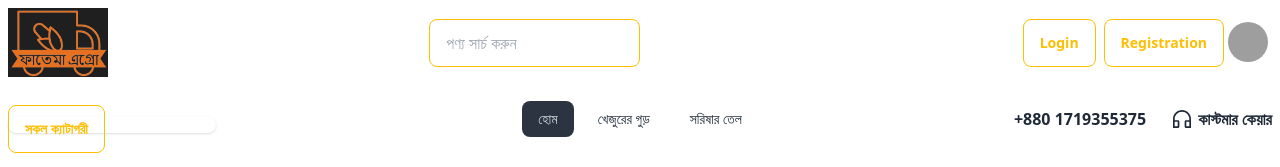
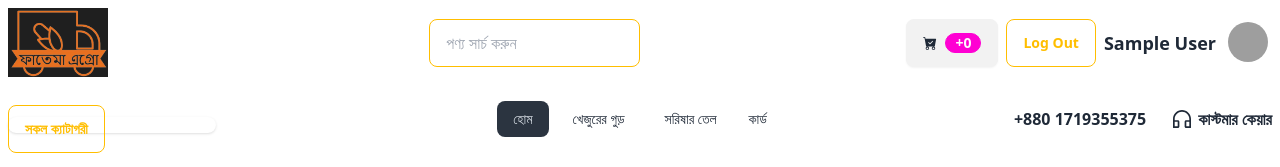
Before and after one commit to tushar-h789/fatema-agro-LI-client, a React (Vite) app: page / in a window 1280 px wide. Shown: the top 167 px of the page. Built offline with nearby package versions, Linux system fonts and the light colour scheme; no server answers; sample sign-in values are in the browser's storage; grey boxes are pictures that could not be loaded; some icons are missing.

Commit message:
authontication part done

```diff
--- a/package.json
+++ b/package.json
@@ -24,6 +24,7 @@
     "react-parallax": "^3.5.1",
     "react-router-dom": "^6.21.1",
     "sort-by": "^1.2.0",
+    "sweetalert2": "^11.10.2",
     "swiper": "^11.0.5"
   },
   "devDependencies": {
--- /dev/null
+++ b/src/Routes/PrivateRoutes.jsx
@@ -0,0 +1,21 @@
+import { useContext } from "react"
+import { AuthContext } from "../providers/AuthProvider"
+import { Navigate, useLocation, useNavigate } from "react-router-dom"
+
+const PrivateRoutes = ({children}) => {
+    const {user, loading} = useContext(AuthContext)
+    const location = useLocation()
+
+    if(loading){
+        return <progress className="progress w-56"></progress>
+    }
+
+  if(user){
+    return children
+  }
+
+  return <Navigate to='/login' state={{from:location}}></Navigate>
+
+}
+
+export default PrivateRoutes
--- a/src/Routes/Routes.jsx
+++ b/src/Routes/Routes.jsx
@@ -5,6 +5,8 @@ import GurProducts from "../pages/GurProducts/GurProducts/GurProducts";
 import SorisaTel from "../pages/SorisaTel/SorisaTel/SorisaTel";
 import Registration from "../pages/Login/Registration/Registration";
 import Login from "../pages/Login/Login/Login";
+import Cart from "../pages/Shared/Cart/Cart";
+import PrivateRoutes from "./PrivateRoutes";
 
 export const router = createBrowserRouter([
   {
@@ -31,6 +33,10 @@ export const router = createBrowserRouter([
         path: "/sorisaTel",
         element: <SorisaTel />,
       },
+      {
+        path: '/cart',
+        element: <PrivateRoutes><Cart/></PrivateRoutes>
+      }
     ],
   },
 ]);
--- a/src/pages/Login/Login/Login.jsx
+++ b/src/pages/Login/Login/Login.jsx
@@ -1,15 +1,40 @@
+import { useContext } from "react";
 import { Helmet } from "react-helmet-async";
 import { useForm } from "react-hook-form";
-import { Link } from "react-router-dom";
+import { Link, useLocation, useNavigate } from "react-router-dom";
+import { AuthContext } from "../../../providers/AuthProvider";
+import Swal from "sweetalert2";
 
 const Login = () => {
+  const {loginUser} = useContext(AuthContext)
+  const navigate = useNavigate()
+  const location = useLocation()
+
+  const from = location.state?.from?.pathname || '/';
+
   const {
     register,
     handleSubmit,
     formState: { errors },
   } = useForm();
 
-  const onSubmit = (data) => console.log(data);
+  const onSubmit = (data) =>{
+    loginUser(data.email, data.password)
+    .then(result =>{
+      const loggedUser = result.user
+      console.log(loggedUser);
+      Swal.fire({
+        position: "top-end",
+        icon: "success",
+        title: "Login Successfully",
+        showConfirmButton: false,
+        timer: 1500
+      });
+      setTimeout(() => {
+        navigate(from, {replace: true})
+      }, 1500);
+    })
+  };
 
   return (
     <div>
@@ -44,7 +69,7 @@ const Login = () => {
                   <span className="label-text">Password</span>
                 </label>
                 <input
-                  type="password"
+                  type="text"
                   {...register("password", {
                     required: true,
                     minLength: 6,
--- a/src/pages/Login/Registration/Registration.jsx
+++ b/src/pages/Login/Registration/Registration.jsx
@@ -1,16 +1,18 @@
+import { useForm } from "react-hook-form";
+import { Link, useNavigate } from "react-router-dom";
+import { Helmet } from "react-helmet-async";
 import { useContext } from "react";
-import { useForm } from "react-hook-form";
-import { Link } from "react-router-dom";
 import { AuthContext } from "../../../providers/AuthProvider";
-import { Helmet } from "react-helmet-async";
+import Swal from 'sweetalert2'
 
 const Registration = () => {
-  const { createUser } = useContext(AuthContext);
-  // console.log(createUser);
+  const { createUser, logOut, updateUserProfile } = useContext(AuthContext);
+  const navigate = useNavigate();
 
   const {
     register,
     handleSubmit,
+    reset,
     formState: { errors },
   } = useForm();
 
@@ -19,12 +21,23 @@ const Registration = () => {
     //   const loggedUser = result.user;
     //   console.log(loggedUser);
     // });
-    createUser(data.email, data.password)
-    .then(result =>{
-      // const loggedUser = result.user;
-      console.log(result);
-    })
-    console.log(data.email);
+    createUser(data.email, data.password).then((result) => {
+      const loggedUser = result.user;
+      console.log(loggedUser);
+      updateUserProfile(data.name).then(() => {
+        Swal.fire({
+          position: "top-end",
+          icon: "success",
+          title: "Registration Successfully",
+          showConfirmButton: false,
+          timer: 1500
+        });
+        logOut();
+        setTimeout(() => {
+          navigate("/login");
+        }, 2000);
+      });
+    });
   };
 
   return (
--- /dev/null
+++ b/src/pages/Shared/Cart/Cart.jsx
@@ -0,0 +1,8 @@
+
+const Cart = () => {
+  return (
+    <div>Cart</div>
+  )
+}
+
+export default Cart
--- a/src/pages/Shared/Header/Header.jsx
+++ b/src/pages/Shared/Header/Header.jsx
@@ -1,9 +1,22 @@
-import { Link } from "react-router-dom";
-import logo from '../../../assets/logo/logo.png'
-import profile from '../../../assets/others/profile.png'
+import { Link, useNavigate } from "react-router-dom";
+import logo from "../../../assets/logo/logo.png";
+import profile from "../../../assets/others/profile.png";
 import Navbar from "../Navbar/Navbar";
+import { useContext } from "react";
+import { AuthContext } from "../../../providers/AuthProvider";
+import { BsFillCartCheckFill } from "react-icons/bs";
+
 
 const Header = () => {
+  const { user, logOut, loading } = useContext(AuthContext);
+  const navigate = useNavigate();
+  // console.log(updateUserProfile);
+  const handleLogOut = () => {
+    loading;
+    logOut();
+    navigate("/login");
+  };
+
   return (
     <>
       <div className="navbar bg-base-100 grid grid-cols-1  md:grid-cols-3">
@@ -25,12 +38,37 @@ const Header = () => {
 
         <div className="flex justify-end  mx-auto md:mx-0 ">
           <div className="flex gap-2 font-roboto">
-          <Link to='/login'>
-          <button className="btn btn-outline btn-warning">Login</button>
-          </Link>
-          <Link to='/register'>
-          <button className="btn btn-outline btn-warning">Registration</button>
-          </Link>
+            <div>
+              <button className="btn">
+              <BsFillCartCheckFill />
+                <div className="badge badge-secondary">+0</div>
+              </button>
+            </div>
+            {user ? (
+              <button
+                onClick={handleLogOut}
+                className="btn btn-outline btn-warning"
+              >
+                Log Out
+              </button>
+            ) : (
+              <>
+                <Link to="/login">
+                  <button className="btn btn-outline btn-warning">Login</button>
+                </Link>
+                <Link to="/register">
+                  <button className="btn btn-outline btn-warning">
+                    Registration
+                  </button>
+                </Link>
+              </>
+            )}
+          </div>
+
+          <div>
+            <h2 className="font-bold text-lg mx-2">
+              {user ? user.displayName : "Guest"}
+            </h2>
           </div>
 
           <div className="dropdown dropdown-end ">
@@ -53,12 +91,7 @@ const Header = () => {
                   {/* <span className="badge">New</span> */}
                 </a>
               </li>
-              <li>
-                <a>Settings</a>
-              </li>
-              <li>
-                <a>Logout</a>
-              </li>
+              <li className="font-bold">{user?.email}</li>
             </ul>
           </div>
         </div>
--- a/src/pages/Shared/Navbar/Navbar.jsx
+++ b/src/pages/Shared/Navbar/Navbar.jsx
@@ -25,6 +25,9 @@ const Navbar = () => {
       </li>
       <li className="font-roboto">
         <NavLink to="/sorisaTel">সরিষার তেল</NavLink>
+      </li>
+      <li className="font-roboto">
+        <NavLink to="/cart">কার্ড</NavLink>
       </li>
     </>
   );
--- a/src/providers/AuthProvider.jsx
+++ b/src/providers/AuthProvider.jsx
@@ -6,6 +6,7 @@ import {
   onAuthStateChanged,
   signInWithEmailAndPassword,
   signOut,
+  updateProfile,
 } from "firebase/auth";
 import { app } from "../firebase/firebase.config";
 
@@ -30,8 +31,16 @@ const AuthProvider = ({ children }) => {
 
   //log out
   const logOut = () => {
-    setLoading(true)
+    setLoading(true);
     return signOut(auth);
+  };
+
+  //update profile
+  const updateUserProfile = (name) => {
+    setLoading(true);
+    return updateProfile(auth.currentUser, {
+      displayName: name,
+    });
   };
 
   useEffect(() => {
@@ -51,6 +60,7 @@ const AuthProvider = ({ children }) => {
     createUser,
     loginUser,
     logOut,
+    updateUserProfile,
   };
 
   return (
```
Also changed, not shown: src/firebase/firebase.config.js (+8 -6 lines), 1 other file (tests, documents, lock files or other folders).
